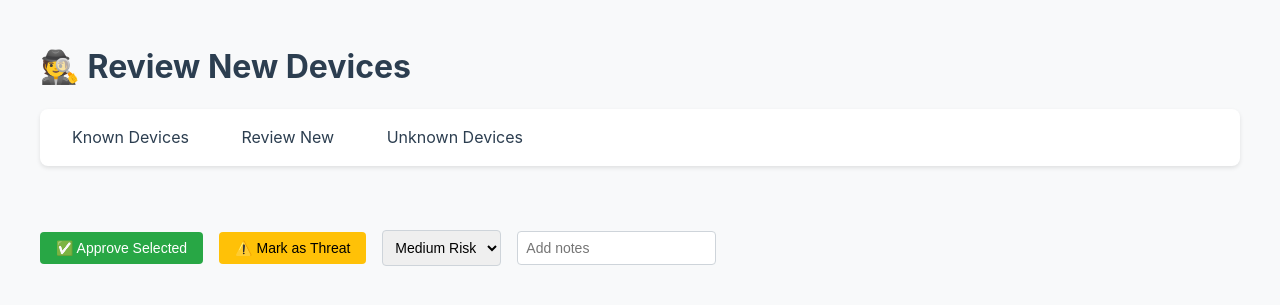
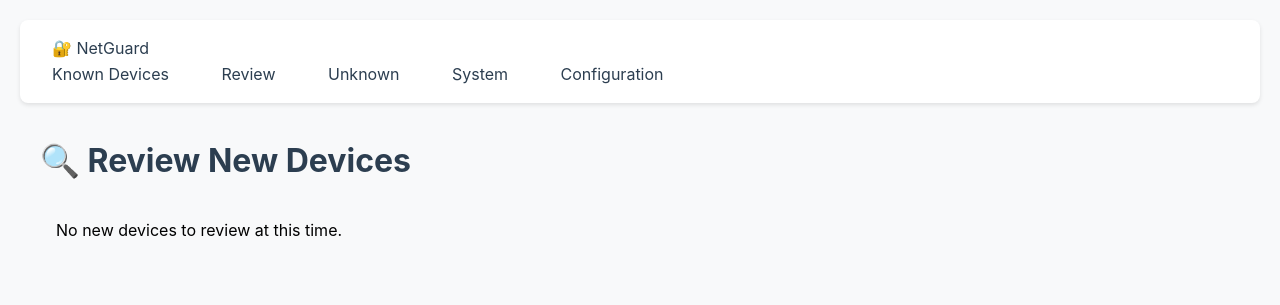
Before and after one commit to extremealexv/Netureon, a Flask app: template webui/templates/review.html in a window 1280 px wide. Shown: the top 305 px of the page. Run offline with Flask 3, Linux system fonts and the light colour scheme; the template is opened without the code that fills it, so the values that code supplies are empty.

Commit message:
Fix navigation and template inheritance

```diff
--- a/webui/templates/main.html
+++ b/webui/templates/main.html
@@ -175,14 +175,6 @@
         </div>
     </nav>
     <div class="container">
-                Review New {% if new_device_count %}<span class="badge">{{ new_device_count }}</span>{% endif %}
-            </a>
-            <a href="{{ url_for('unknown.unknown_devices') }}">
-                Unknown Devices {% if active_threats %}<span class="badge">{{ active_threats }}</span>{% endif %}
-            </a>
-            <a href="{{ url_for('system.system') }}">System Info</a>
-        </nav>
-
         {% with messages = get_flashed_messages(with_categories=true) %}
             {% if messages %}
                 {% for category, message in messages %}
--- a/webui/templates/review.html
+++ b/webui/templates/review.html
@@ -1,187 +1,50 @@
-<!DOCTYPE html>
-<html lang="en">
-<head>
-    <meta charset="UTF-8">
-    <title>NetGuard - Review Devices</title>
-    <style>
-        body {
-            font-family: -apple-system, BlinkMacSystemFont, "Segoe UI", Roboto, "Helvetica Neue", Arial, sans-serif;
-            line-height: 1.6;
-            margin: 0;
-            padding: 20px;
-            background-color: #f8f9fa;
-        }
+{% extends "main.html" %}
+{% block content %}
+    <div class="container">
+        <h1>🔍 Review New Devices</h1>
 
-        .container {
-            max-width: 1200px;
-            margin: 0 auto;
-        }
-
-        h1 {
-            color: #2c3e50;
-            margin-bottom: 1rem;
-        }
-
-        nav {
-            background-color: #fff;
-            padding: 1rem;
-            border-radius: 8px;
-            margin-bottom: 2rem;
-            box-shadow: 0 2px 4px rgba(0,0,0,0.1);
-        }
-
-        nav a {
-            text-decoration: none;
-            color: #2c3e50;
-            padding: 0.5rem 1rem;
-            margin-right: 1rem;
-            border-radius: 4px;
-            transition: background-color 0.3s;
-        }
-
-        nav a:hover {
-            background-color: #e9ecef;
-        }
-
-        .device-grid {
-            display: grid;
-            grid-template-columns: repeat(auto-fill, minmax(300px, 1fr));
-            gap: 1rem;
-            margin-bottom: 2rem;
-        }
-
-        .device-card {
-            background: white;
-            border-radius: 8px;
-            padding: 1rem;
-            box-shadow: 0 2px 4px rgba(0,0,0,0.1);
-            display: flex;
-            align-items: flex-start;
-        }
-
-        .device-info {
-            margin-left: 1rem;
-            flex-grow: 1;
-        }
-
-        .device-info h3 {
-            margin: 0 0 0.5rem 0;
-            color: #2c3e50;
-        }
-
-        .device-info p {
-            margin: 0.25rem 0;
-            color: #6c757d;
-        }
-
-        .action-buttons {
-            display: flex;
-            gap: 1rem;
-            align-items: center;
-            margin-top: 2rem;
-            flex-wrap: wrap;
-        }
-
-        .btn {
-            padding: 0.5rem 1rem;
-            border: none;
-            border-radius: 4px;
-            cursor: pointer;
-            font-size: 0.875rem;
-            transition: opacity 0.3s;
-        }
-
-        .btn:hover {
-            opacity: 0.9;
-        }
-
-        .btn-success {
-            background-color: #28a745;
-            color: white;
-        }
-
-        .btn-warning {
-            background-color: #ffc107;
-            color: black;
-        }
-
-        .form-select, .form-control {
-            padding: 0.5rem;
-            border: 1px solid #ced4da;
-            border-radius: 4px;
-            font-size: 0.875rem;
-            max-width: 200px;
-        }
-
-        .alert {
-            padding: 1rem;
-            border-radius: 4px;
-            margin-bottom: 1rem;
-        }
-
-        .alert-warning {
-            background-color: #fff3cd;
-            color: #856404;
-        }
-
-        .alert-success {
-            background-color: #d4edda;
-            color: #155724;
-        }
-    </style>
-</head>
-<body>
-    <div class="container">
-        <h1>🕵️ Review New Devices</h1>
-
-        <nav>
-            <a href="{{ url_for('main.main_page') }}">Known Devices</a>
-            <a href="{{ url_for('review.review_page') }}">Review New</a>
-            <a href="{{ url_for('unknown.unknown_devices') }}">Unknown Devices</a>
-        </nav>
-
-        {% with messages = get_flashed_messages(with_categories=true) %}
-            {% if messages %}
-                {% for category, message in messages %}
-                    <div class="alert alert-{{ category }}">{{ message }}</div>
-                {% endfor %}
-            {% endif %}
-        {% endwith %}
-
-        <form method="post" action="{{ url_for('review.review_page') }}">
-            <div class="device-grid">
-                {% for device in devices %}
-                    {% if not device[6] %}  {# if not reviewed #}
-                    <div class="device-card">
-                        <input type="checkbox" name="selected_devices" value="{{ device[1] }}">
-                        <div class="device-info">
-                            <h3>{{ device[0] or 'Unnamed Device' }}</h3>
-                            <p><strong>MAC:</strong> {{ device[1] }}</p>
-                            <p><strong>Type:</strong> {{ device[2]|default('Unknown', true) }}</p>
-                            <p><strong>Last Seen:</strong> {{ device[3]|default('Never', true) }}</p>
-                            <p><strong>IP:</strong> {{ device[4] }}</p>
-                            <p><strong>Notes:</strong> {{ device[5]|default('No notes', true) }}</p>
-                        </div>
-                    </div>
-                    {% endif %}
-                {% endfor %}
-            </div>
-
+        <form method="POST" action="{{ url_for('review.review_page') }}">
+            {% if devices %}
             <div class="action-buttons">
-                <button type="submit" name="action" value="approve" class="btn btn-success">
-                    ✅ Approve Selected
-                </button>
-                <button type="submit" name="action" value="block" class="btn btn-warning">
-                    ⚠️ Mark as Threat
-                </button>
-                <select name="threat_level" class="form-select">
+                <button type="submit" name="action" value="approve" class="btn btn-success">✓ Approve Selected</button>
+                <button type="submit" name="action" value="block" class="btn btn-danger">⛔ Block Selected</button>
+                <select name="risk_level" class="form-select">
                     <option value="low">Low Risk</option>
                     <option value="medium" selected>Medium Risk</option>
                     <option value="high">High Risk</option>
                 </select>
                 <input type="text" name="notes" placeholder="Add notes" class="form-control">
             </div>
+
+            <div class="device-grid">
+                {% for device in devices %}
+                <div class="device-card">
+                    <input type="checkbox" name="selected_devices" value="{{ device[1] }}">
+                    <div class="device-info">
+                        <h3>{{ device[0] or 'Unknown Device' }}</h3>
+                        <p><strong>MAC:</strong> {{ device[1] }}</p>
+                        <p><strong>Type:</strong> {{ device[2] or 'Unknown' }}</p>
+                        <p><strong>Last Seen:</strong> {{ device[3] }}</p>
+                        <p><strong>IP:</strong> {{ device[4] }}</p>
+                        {% if device[5] %}
+                        <p><strong>Notes:</strong> {{ device[5] }}</p>
+                        {% endif %}
+                        <p><strong>Status:</strong>
+                            {% if device[6] %}
+                            <span class="status-badge status-active">Reviewed</span>
+                            {% else %}
+                            <span class="status-badge status-inactive">Pending Review</span>
+                            {% endif %}
+                        </p>
+                    </div>
+                </div>
+                {% endfor %}
+            </div>
+            {% else %}
+            <div class="alert alert-info">
+                No new devices to review at this time.
+            </div>
+            {% endif %}
         </form>
     </div>
-</body>
-</html>
+{% endblock %}
```
